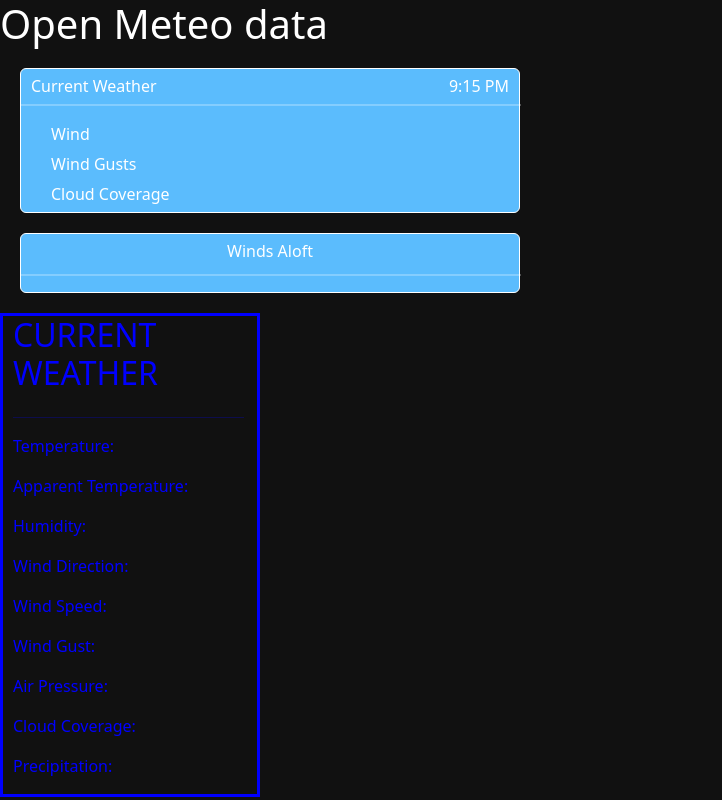
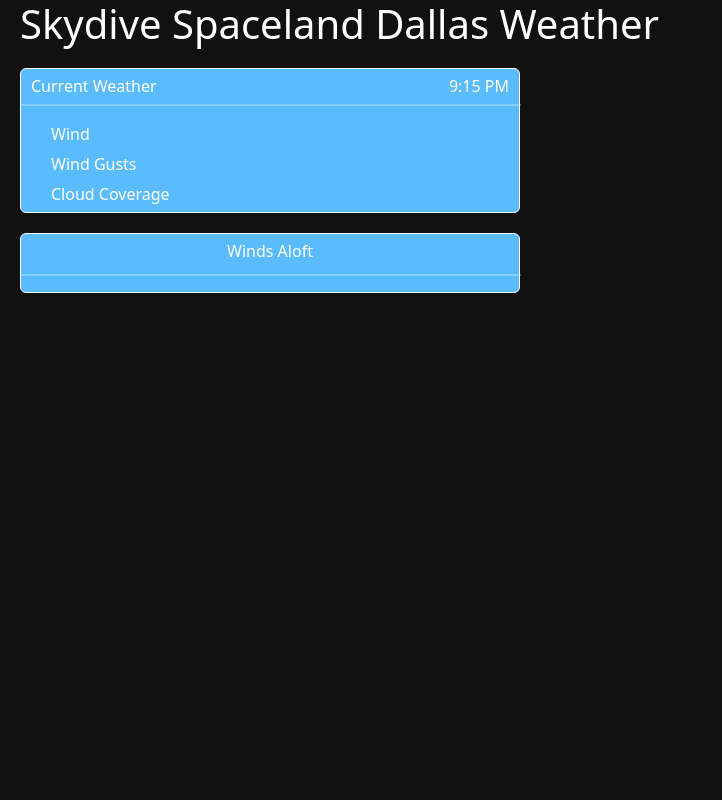
Before and after one commit to DKTomp/Open-Meteo-Weather, a plain HTML site: page index.html in a window 1280 px wide. Shown: the whole page, without its empty margins (0-722 px from the left). Drawn offline with nearby package versions, Linux system fonts and the light colour scheme; no server answers.

Commit message:
removed old data

```diff
--- a/index.html
+++ b/index.html
@@ -9,7 +9,7 @@
         <script src="./js/main.js" defer></script>
     </head>
     <body>
-        <h1>Open Meteo data</h1>
+        <h1 class="page-title">Skydive Spaceland Dallas Weather</h1>
 
         <div class="current-weather-container rounded-2">
             <div class="container-header">
@@ -54,21 +54,7 @@
             <div class="upper-wind-body" id="upperWinds"></div>
         </div>
 
-        <div class="weatherData" id="dataDisplay">
-            <div class="display-container">
-                <h2>CURRENT WEATHER</h2>
-                <hr>
-                <p class="data" id="temp">Temperature: </p>
-                <p class="data" id="apptemp">Apparent Temperature: </p>
-                <p class="data" id="hum">Humidity: </p>
-                <p class="data" id="winddir">Wind Direction: </p>
-                <p class="data" id ="wind">Wind Speed: </p>
-                <p class="data" id="gust">Wind Gust: </p>
-                <p class="data" id="pres">Air Pressure: </p>
-                <p class="data" id="cloudcvr">Cloud Coverage: </p>
-                <p class="data" id="precip">Precipitation: </p>
-            </div>
-        </div>
+
         <script src="https://cdn.jsdelivr.net/npm/bootstrap@5.3.8/dist/js/bootstrap.bundle.min.js" integrity="sha384-FKyoEForCGlyvwx9Hj09JcYn3nv7wiPVlz7YYwJrWVcXK/BmnVDxM+D2scQbITxI" crossorigin="anonymous"></script>
     </body>
 </html>
--- a/js/main.js
+++ b/js/main.js
@@ -6,8 +6,6 @@
 
         dataArray = Object.values(weatherData.current)
         let roundedData = dataArray.map(num => Math.round(num))
-
-        parArray = ["temp", "wind", "winddir", "gust", "cloudcvr", "pres", "apptemp", "hum", "precip"]
 
         let curTemp = roundedData[2]
         document.getElementById("cur-temp").innerText = `${curTemp}°`
@@ -22,13 +20,6 @@
         document.getElementById("cloud-cvr").innerText = `${cloudCvr}%`
 
         svgIcon(cloudCvr)
-
-
-        for (i = 0; i < parArray.length; i++) {
-            let para = document.getElementById(parArray[i])
-            para.textContent += roundedData[(i + 2)]
-        }
-
 
     } catch (error) {
         console.log("API Error")
--- a/style.css
+++ b/style.css
@@ -6,35 +6,8 @@
     color: white;
 }
 
-hr {
-    border: none;
-    height: 1px;
-    width: 95%;
-    margin-left: -.4px;
-    background-color: blue;
-}
-
-.display-container{
-    display: flex;
-    flex-direction: column;
-    width: 260px;
-    padding-left: 10px;
-    border: 3px solid blue;
-    color: blue;
-}
-
-.windData {
-    display: flex;
-    flex-direction: column;
-    width: 400px;
-    padding-left: 10px;
-    margin-top: 10px;
-    border: 3px solid green;
-    color: green;
-}
-
-.data {
-    margin-top: 0px;
+.page-title {
+    margin-left: 20px;
 }
 
 .bold-text {
```
